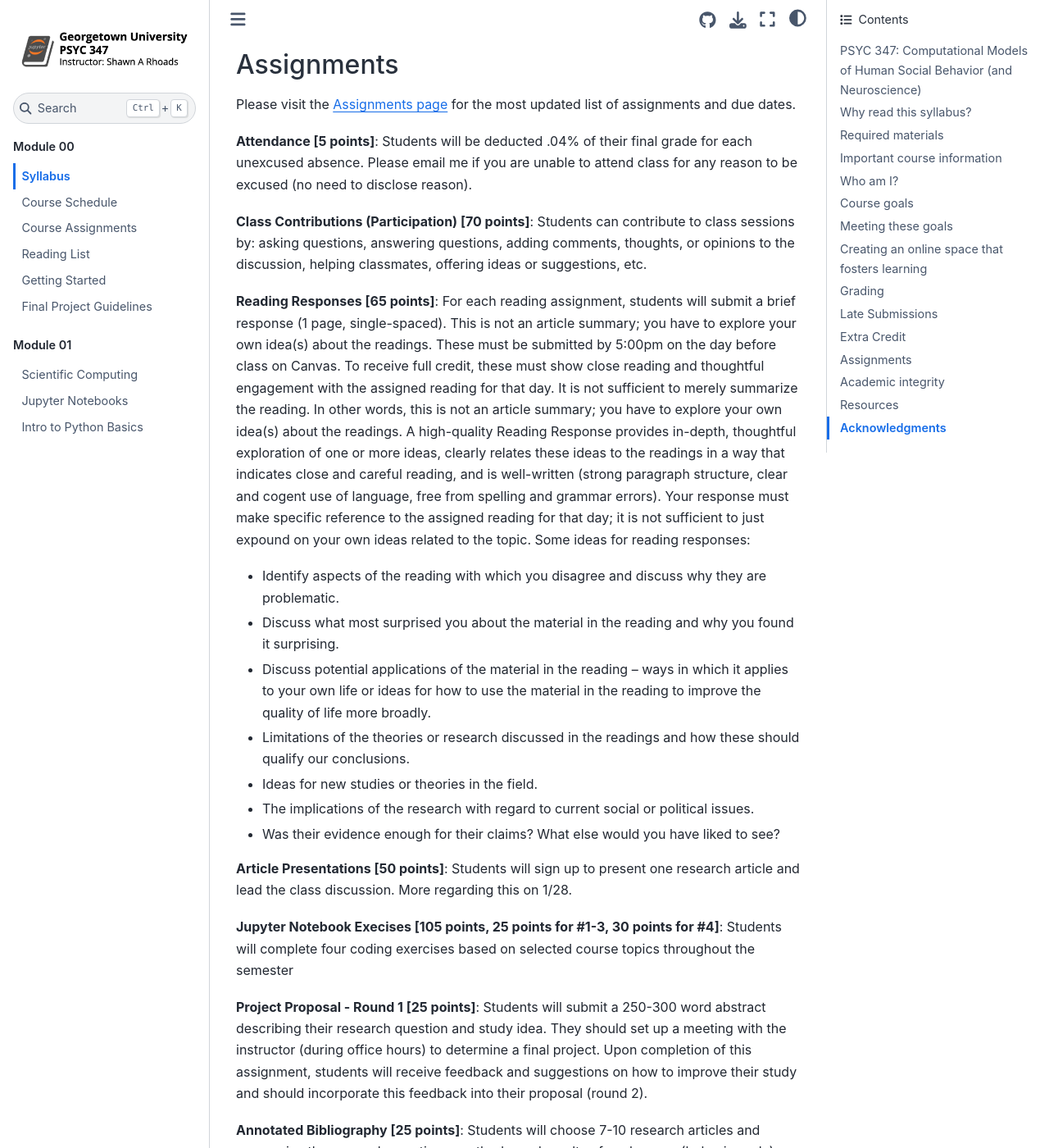
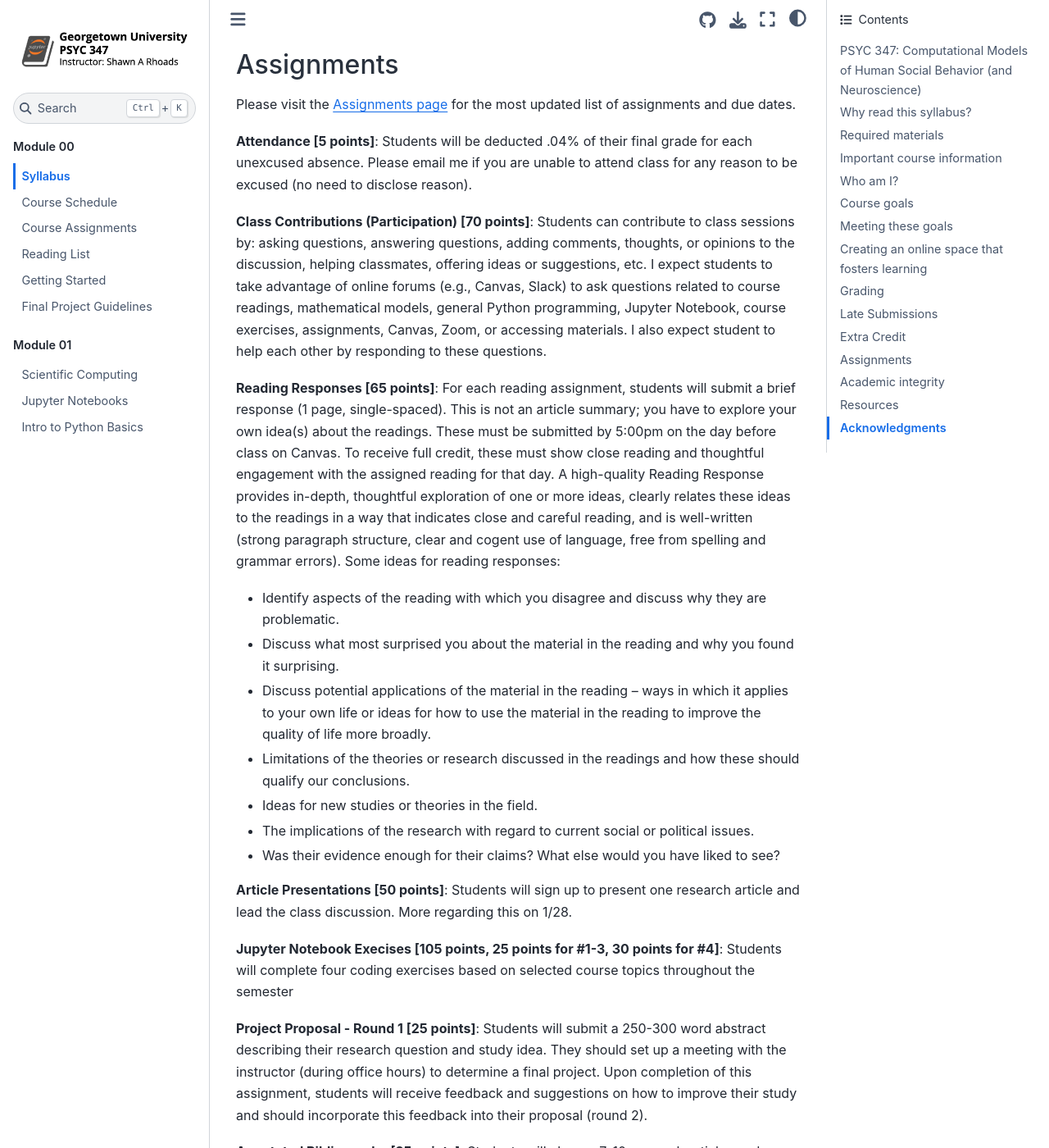
Before and after one commit to shawnrhoads/gu-psyc-347, a Jupyter Book: the page built from docs/module-00-00_Syllabus.md, in a window 1280 px wide and 1400 px high, scrolled down 8292 px. Shown: the whole window at 82% size. Built offline with Jupyter Book 1.0.4 settings and Sphinx 7.4.7 and the Sphinx Book theme 1.1.4, drawn with Linux system fonts in a browser that asks for light colours; some of the changed text lies outside the part shown.

Commit message:
updated syllabus and final project description

```diff
--- a/docs/module-00-00_Syllabus.md
+++ b/docs/module-00-00_Syllabus.md
@@ -133,9 +133,9 @@ Please visit the [Assignments page](module-00-02_Course-Assignments.html) for th
 
 **Attendance [5 points]**: Students will be deducted .04% of their final grade for each unexcused absence. Please email me if you are unable to attend class for any reason to be excused (no need to disclose reason).
 
-**Class Contributions (Participation) [70 points]**: Students can contribute to class sessions by: asking questions, answering questions, adding comments, thoughts, or opinions to the discussion, helping classmates, offering ideas or suggestions, etc.
+**Class Contributions (Participation) [70 points]**: Students can contribute to class sessions by: asking questions, answering questions, adding comments, thoughts, or opinions to the discussion, helping classmates, offering ideas or suggestions, etc. I expect students to take advantage of online forums (e.g., Canvas, Slack) to ask questions related to course readings, mathematical models, general Python programming, Jupyter Notebook, course exercises, assignments, Canvas, Zoom, or accessing materials. I also expect student to help each other by responding to these questions.
 
-**Reading Responses [65 points]**: For each reading assignment, students will submit a brief response (1 page, single-spaced). This is not an article summary; you have to explore your own idea(s) about the readings. These must be submitted by 5:00pm on the day before class on Canvas. To receive full credit, these must show close reading and thoughtful engagement with the assigned reading for that day. It is not sufficient to merely summarize the reading. In other words, this is not an article summary; you have to explore your own idea(s) about the readings. A high-quality Reading Response provides in-depth, thoughtful exploration of one or more ideas, clearly relates these ideas to the readings in a way that indicates close and careful reading, and is well-written (strong paragraph structure, clear and cogent use of language, free from spelling and grammar errors). Your response must make specific reference to the assigned reading for that day; it is not sufficient to just expound on your own ideas related to the topic. Some ideas for reading responses:
+**Reading Responses [65 points]**: For each reading assignment, students will submit a brief response (1 page, single-spaced). This is not an article summary; you have to explore your own idea(s) about the readings. These must be submitted by 5:00pm on the day before class on Canvas. To receive full credit, these must show close reading and thoughtful engagement with the assigned reading for that day. A high-quality Reading Response provides in-depth, thoughtful exploration of one or more ideas, clearly relates these ideas to the readings in a way that indicates close and careful reading, and is well-written (strong paragraph structure, clear and cogent use of language, free from spelling and grammar errors). Some ideas for reading responses:
 -	Identify aspects of the reading with which you disagree and discuss why they are problematic.
 -	Discuss what most surprised you about the material in the reading and why you found it surprising.
 -	Discuss potential applications of the material in the reading – ways in which it applies to your own life or ideas for how to use the material in the reading to improve the quality of life more broadly.
@@ -152,7 +152,7 @@ Please visit the [Assignments page](module-00-02_Course-Assignments.html) for th
 
 **Annotated Bibliography [25 points]**: Students will choose 7-10 research articles and summarize the research questions, methods, and results of each paper (behavior only). Students should also include a 2-3 sentences on each paper’s relevance to their final project.
 
-**Project Proposal - Round 2 [75 points]**: Students will expand their 250-300 word abstract based on feedback from the instructor. Their project proposal should be 2-3 pages (in NSF GRFP format) on a hypothetical research study. Student will receive feedback on their proposals and should incorporate it before their final project presentation.
+**Project Proposal - Round 2 [75 points]**: Students will expand their 250-300 word abstract based on feedback from the instructor. Their project proposal should be 2-3 pages (in NSF GRFP format) on a hypothetical research study.
 
 **Project Presentation [80 points]**: This presentation will be the “final exam” of this course. Students will present their project proposal to the class (10 minutes each) and determine 2-3 questions for a quick class discussion (5-10 minutes).
 
```
Also changed, not shown: docs/module-00-05_Final-Projects.md (+0 -2 lines).
